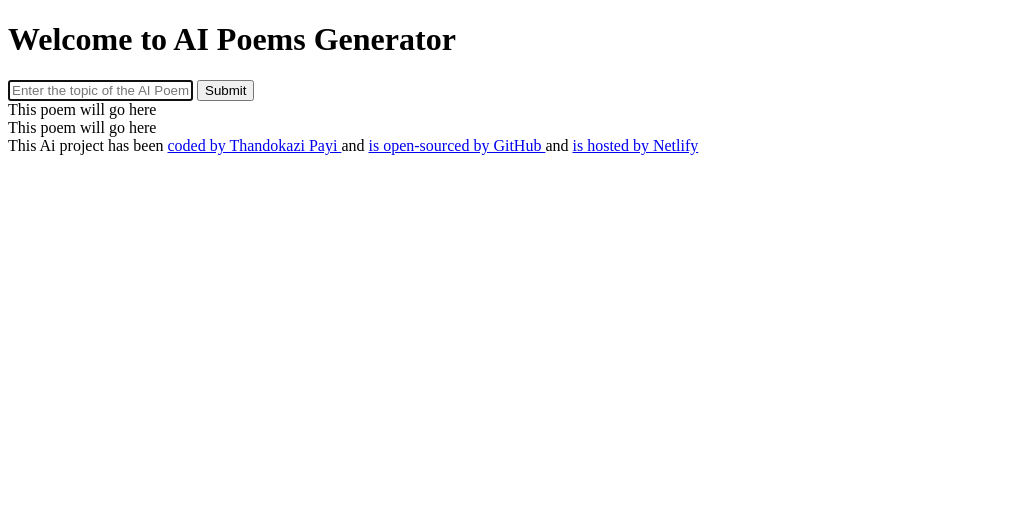
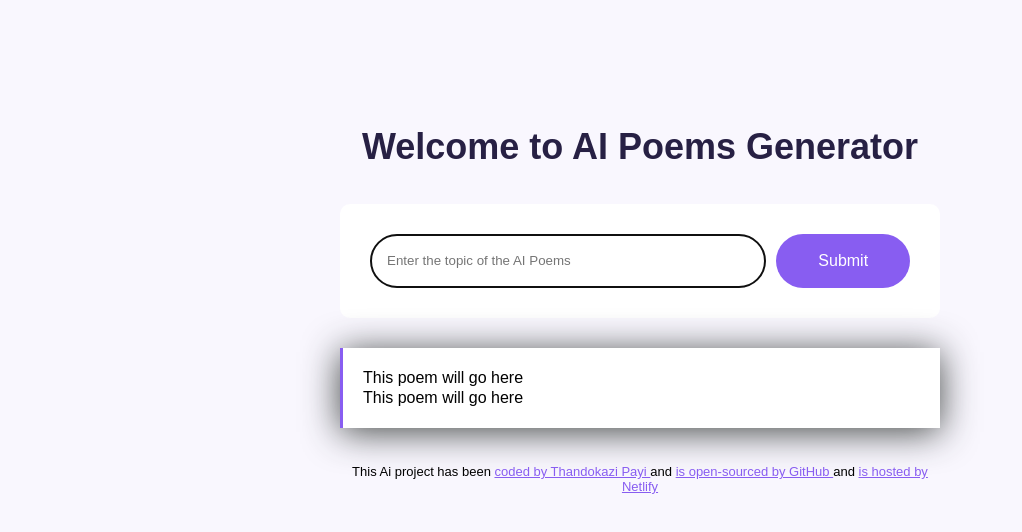
Before and after one commit to Thandokazi-coder/Love-Poems-Generator, a plain HTML site: page index.html in a window 1280 px wide. Shown: the whole page, without its empty margins (0-1022 px from the left). Drawn offline with Linux system fonts and the light colour scheme.

Commit message:
Corrected the link for the CSS

```diff
--- a/index.html
+++ b/index.html
@@ -3,7 +3,7 @@
 <head>
     <meta charset="UTF-8">
     <meta name="viewport" content="width=device-width, initial-scale=1.0">
-    <link rel="stylesheet" src="src/style.css"/>
+    <link rel="stylesheet" href="src/style.css"/>
     <title>AI Poems Generator</title>
 </head>
 <body>
@@ -26,7 +26,7 @@
 
   <div class="poem">
     This poem will go here
-    <br />
+   <br />
     This poem will go here
   </div>
 
--- a/src/style.css
+++ b/src/style.css
@@ -60,7 +60,7 @@ form {
   font-size: 16px;
   background-color: #fff;
   padding: 20px;
-  line-height: 2px;
+  line-height: 20px;
   border-left: 3px solid #885df1;
   box-shadow: 0px 4px 36px 0px rgba(33,39,36, 0.85 );
 }
```
